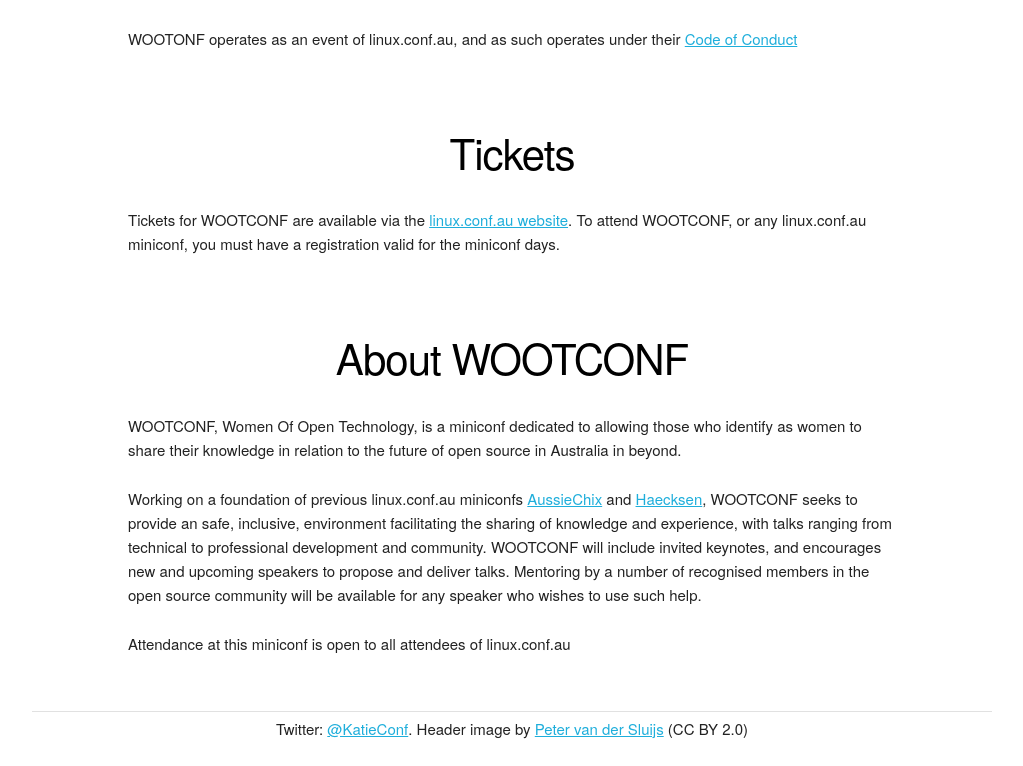
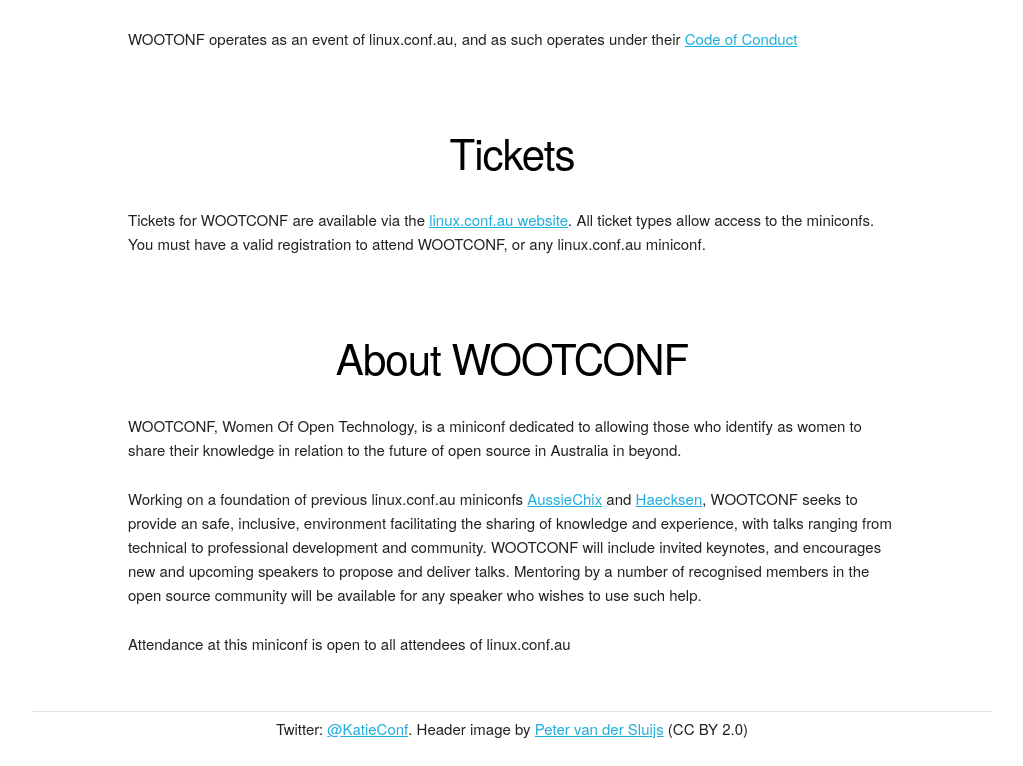
Before and after one commit to KatieConf/2017, a plain HTML site: page index.html in a window 1280 px wide. Shown: the part 2246-3012 px from the top of the page, without its empty margins (128-1151 px from the left). Drawn offline with Linux system fonts and the light colour scheme; a web font is replaced by a local one.

Commit message:
Update ticket information

```diff
--- a/index.html
+++ b/index.html
@@ -148,7 +148,7 @@
         <h2>Tickets</h2>
       </div>
       <div class="row">
-        <p>Tickets for WOOTCONF are available via the <a href="https://linux.conf.au">linux.conf.au website</a>. To attend WOOTCONF, or any linux.conf.au miniconf, you must have a registration valid for the miniconf days.</p>
+        <p>Tickets for WOOTCONF are available via the <a href="https://linux.conf.au/attend">linux.conf.au website</a>. All ticket types allow access to the miniconfs. You must have a valid registration to attend WOOTCONF, or any linux.conf.au miniconf. </p>
       </div>
     </div>
   </div>
```
